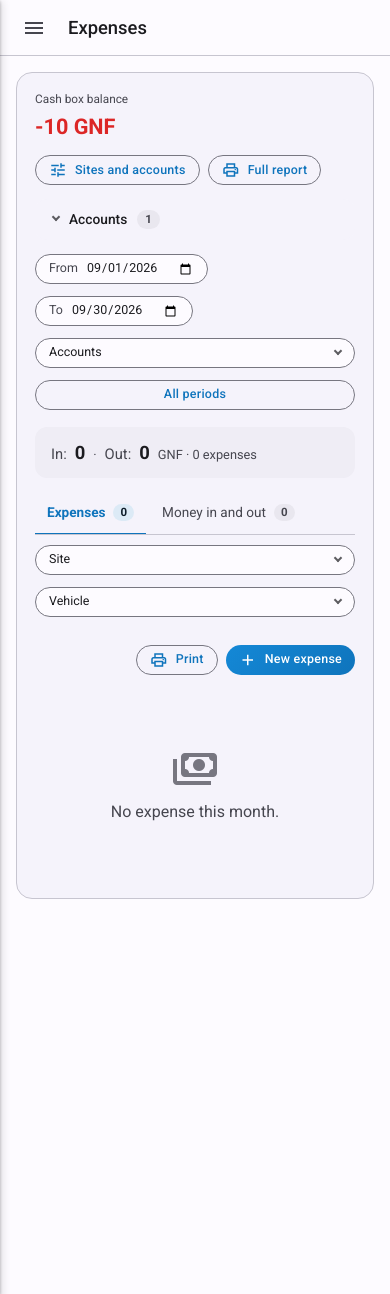
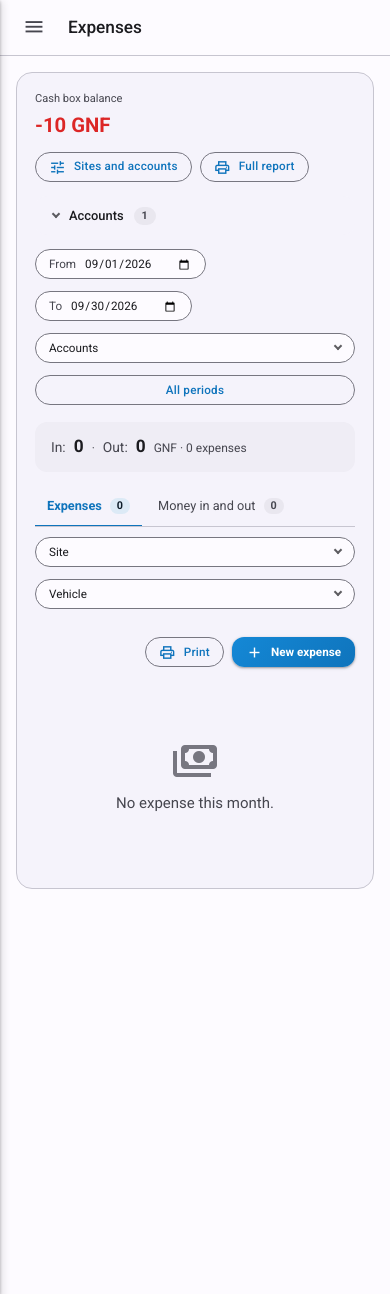
Before and after one commit to DialloOumar/zone_web, a Flask app: page /expenses in a window 390 px wide. Run offline with Flask 3, Linux system fonts and the light colour scheme; a user stored in the database is signed in; tables that the repository leaves empty hold one stand-in row (values such as "Sample post"); some libraries are stand-ins or nearby versions.

Commit message:
One button height, and a slightly smaller type scale
Three button sizes did one job -- 42px to add, 36px ordinary, 30px in a table
row -- and the tallest bought its width from nothing. Everything is 30px now,
including the add button, which keeps its accent fill and softer corner. The
Depenses page goes back to that shared button instead of the one it had been
imitating while the real one was too tall.

Text drops about 6%, set by the root size rather than by editing 127
declarations: every size on the site is a rem. Icons are px on purpose and stay
put -- an icon is sized by the button around it, not the sentence beside it --
and the printed reports keep their own stylesheet, paper being read at arm's
length.

Both are single numbers in the density block, easy to walk back. Worth checking
on a real tablet before trusting: 30px targets with 11.7px labels are dense,
and the two changes compound.

Co-Authored-By: Claude Opus 5 <noreply@anthropic.com>

```diff
--- a/static/css/style.css
+++ b/static/css/style.css
@@ -193,6 +193,13 @@
 /* Never let a stray wide element scroll the whole page sideways on mobile —
    wide tables get their own .table-wrap scroller instead. */
 html { overflow-x: hidden; }
+
+/* Every text size on the site is a rem, so this one number sets them all.
+   15px instead of the browser's 16 takes about 6% off the lot. Icon sizes are
+   in px on purpose and do not follow -- an icon is sized by the button it sits
+   in, not by the sentence beside it. The printed reports have their own
+   stylesheet and are untouched: paper is read at arm's length. */
+html { font-size: 15px; }
 
 body {
     font-family: "Roboto", system-ui, -apple-system, "Segoe UI", sans-serif;
@@ -1743,14 +1750,21 @@ a.stat-card { text-decoration: none; color: inherit; }
 /* ── Compact density pass ──
    Tightens the default Material metrics for a denser, less bulky
    fleet-management UI. Kept as one block so sizing is easy to tune. */
-.btn { height: 36px; padding: 0 18px; font-size: 0.84rem; }
-.btn--sm { height: 30px; padding: 0 13px; font-size: 0.78rem; }
-/* Square at the compact height. Must come after .btn--sm above, which would
-   otherwise re-apply its horizontal padding to icon buttons. */
+/* One height for every button on the site. A 42px "add" beside a 36px
+   "cancel" beside a 30px row action was three scales doing one job, and the
+   tallest of them bought its width from nothing. .btn--sm is kept as an alias
+   so the templates that ask for it still read sensibly. */
+.btn, .btn--sm { height: 30px; padding: 0 13px; font-size: 0.78rem; }
+/* Square at that height. Must come after the rule above, which would otherwise
+   re-apply its horizontal padding to icon buttons. */
 .btn--icon, .btn--icon.btn--sm { width: 30px; padding: 0; }
-.fab { height: 42px; padding: 0 18px; border-radius: var(--shape-md); font-size: 0.85rem; box-shadow: var(--elev-1); }
+.btn .material-symbols-outlined { font-size: 17px; }
+.btn--icon .material-symbols-outlined { font-size: 18px; }
+/* The add button keeps its accent fill and its softer corner -- still the main
+   action of a page, no longer a taller one. */
+.fab { height: 30px; padding: 0 14px; border-radius: var(--shape-md); font-size: 0.78rem; box-shadow: var(--elev-1); }
 .fab:hover { box-shadow: var(--elev-2); }
-.fab .material-symbols-outlined { font-size: 20px; }
+.fab .material-symbols-outlined { font-size: 17px; }
 
 .topbar { height: 56px; padding: 0 20px; }
 .page-title { font-size: 1.2rem; }
--- a/templates/expenses.html
+++ b/templates/expenses.html
@@ -163,7 +163,7 @@
             {% endif %}
             {% if has_perm('expense.create') %}
             {% if tab == 'depenses' %}
-            <a href="{{ url_for('expenses.new') }}" class="btn btn--sm btn--primary"
+            <a href="{{ url_for('expenses.new') }}" class="fab"
                data-modal-url="{{ url_for('expenses.new') }}" data-modal-title="{{ t['expense.new'] }}">
                 <span class="material-symbols-outlined">add</span> {{ t['expense.new'] }}
             </a>
@@ -174,7 +174,7 @@
                data-modal-url="{{ url_for('expenses.withdrawal_new') }}" data-modal-title="{{ t['caisse.withdrawal_new'] }}">
                 <span class="material-symbols-outlined">logout</span> {{ t['caisse.withdrawal_new'] }}
             </a>
-            <a href="{{ url_for('expenses.deposit_new') }}" class="btn btn--sm btn--primary"
+            <a href="{{ url_for('expenses.deposit_new') }}" class="fab"
                data-modal-url="{{ url_for('expenses.deposit_new') }}" data-modal-title="{{ t['caisse.deposit_new'] }}">
                 <span class="material-symbols-outlined">add</span> {{ t['caisse.deposit_new'] }}
             </a>
```
